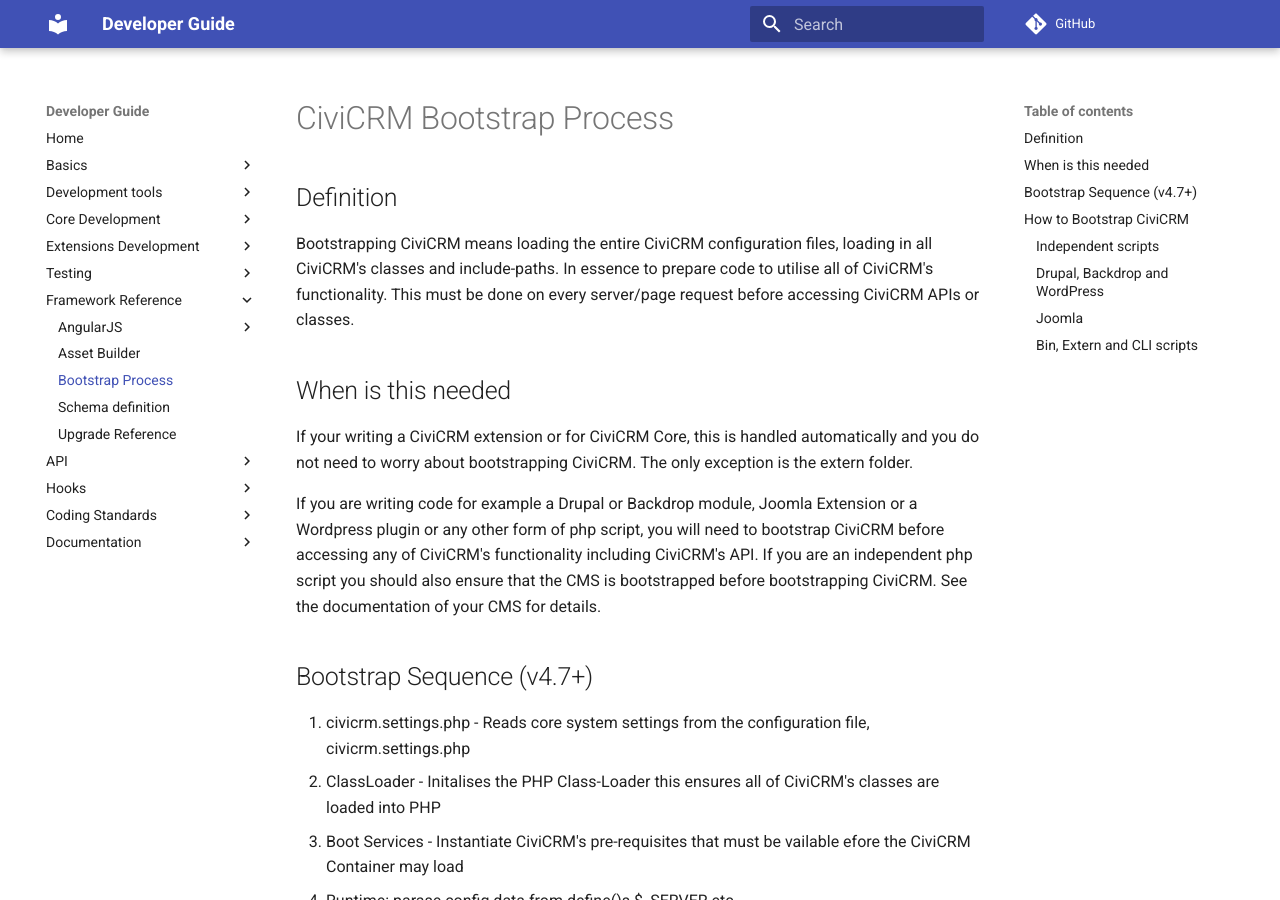
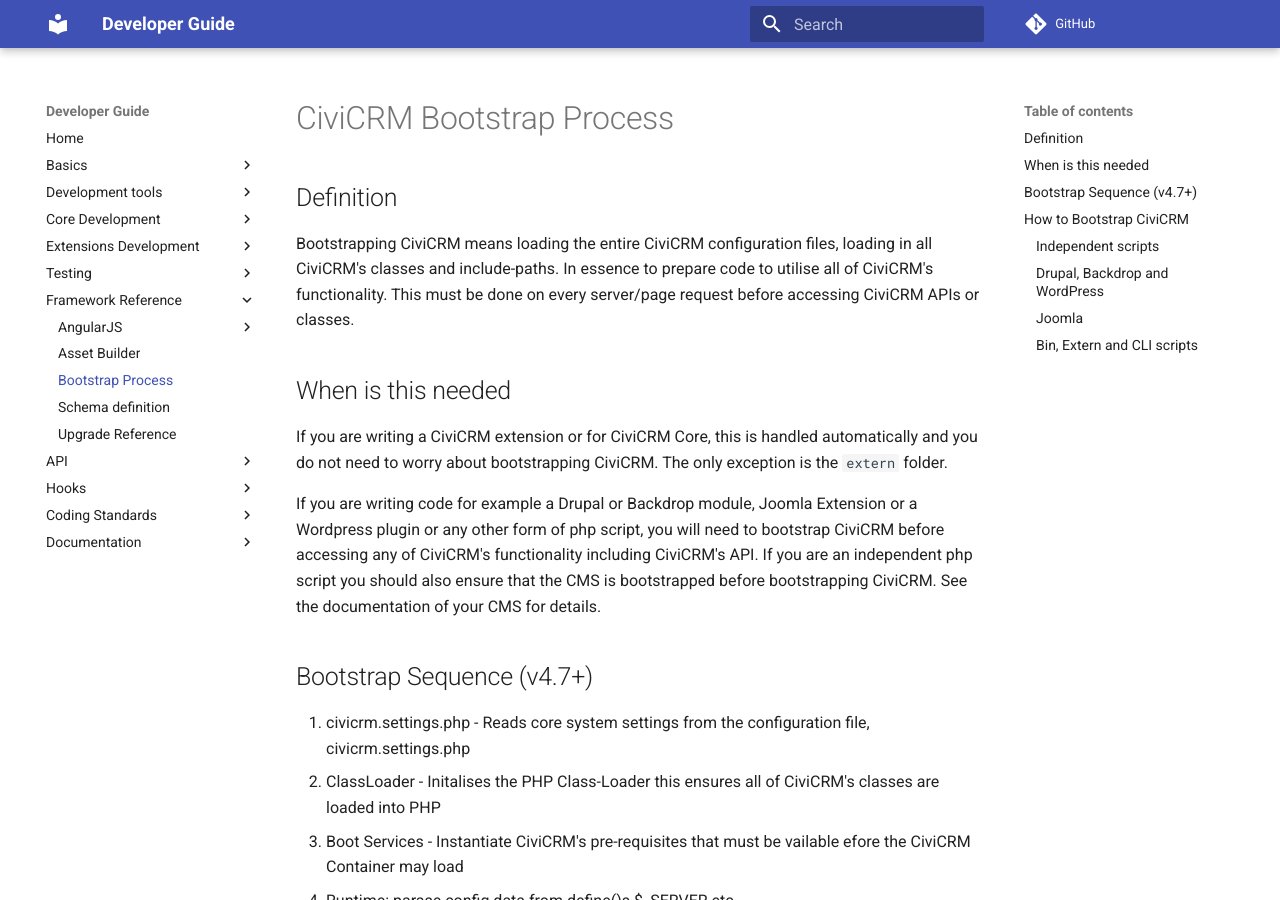
Before and after one commit to civicrm/civicrm-dev-docs, an MkDocs documentation site: the page built from docs/framework/bootstrap.md, in a window 1280 px wide and 900 px high. Built offline with MkDocs 1.6.1 and Material for MkDocs 9.7.7, drawn with Linux system fonts in a browser that asks for light colours; comment, search, counter and statistics services are not loaded; old or Windows-style settings are respelled for this version of MkDocs.

Commit message:
Update doc as per Tim Comments

```diff
--- a/docs/framework/bootstrap.md
+++ b/docs/framework/bootstrap.md
@@ -6,7 +6,7 @@
 
 ## When is this needed
 
-If your writing a CiviCRM extension or for CiviCRM Core, this is handled automatically and you do not need to worry about bootstrapping CiviCRM. The only exception is the extern folder.
+If you are writing a CiviCRM extension or for CiviCRM Core, this is handled automatically and you do not need to worry about bootstrapping CiviCRM. The only exception is the `extern` folder.
 
 If you are writing code for example a Drupal or Backdrop module, Joomla Extension or a Wordpress plugin or any other form of php script, you will need to bootstrap CiviCRM before accessing any of CiviCRM's functionality including CiviCRM's API. If you are an independent php script you should also ensure that the CMS is bootstrapped before bootstrapping CiviCRM. See the documentation of your CMS for details.
 
```
